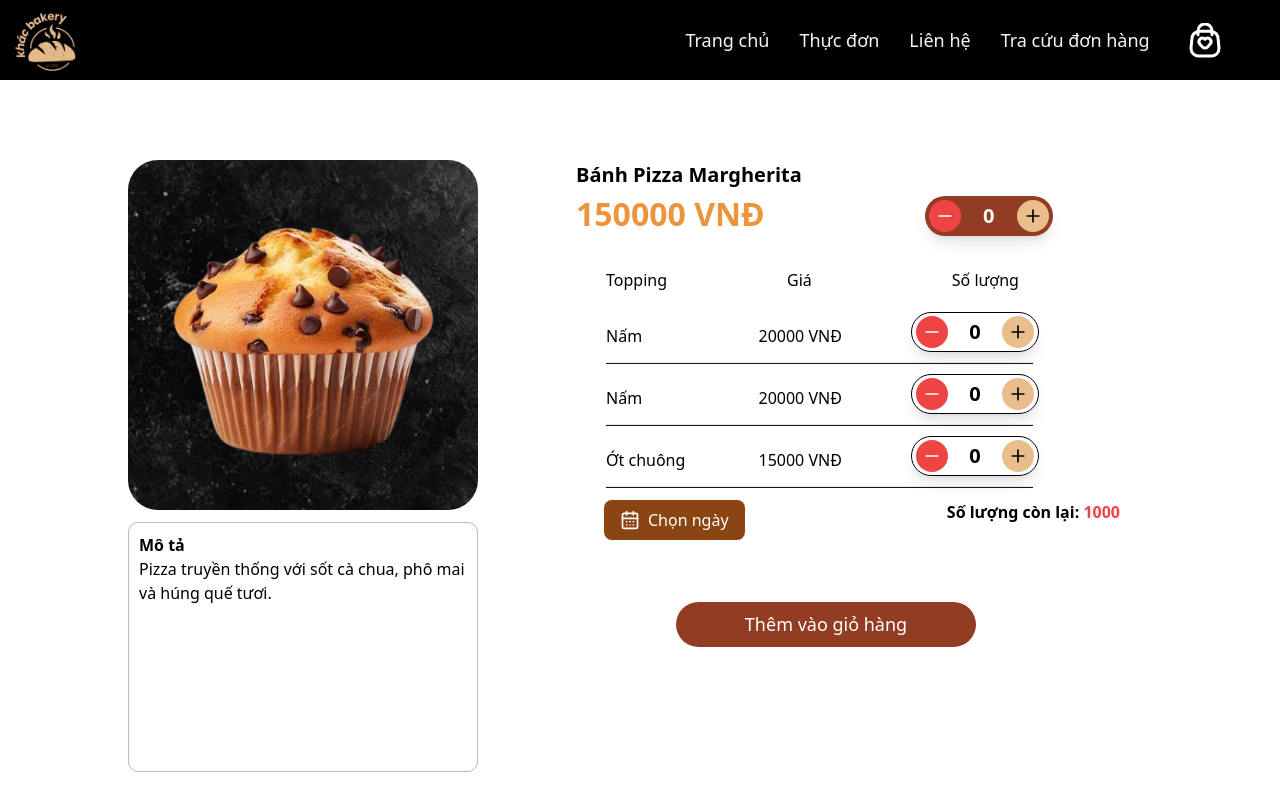
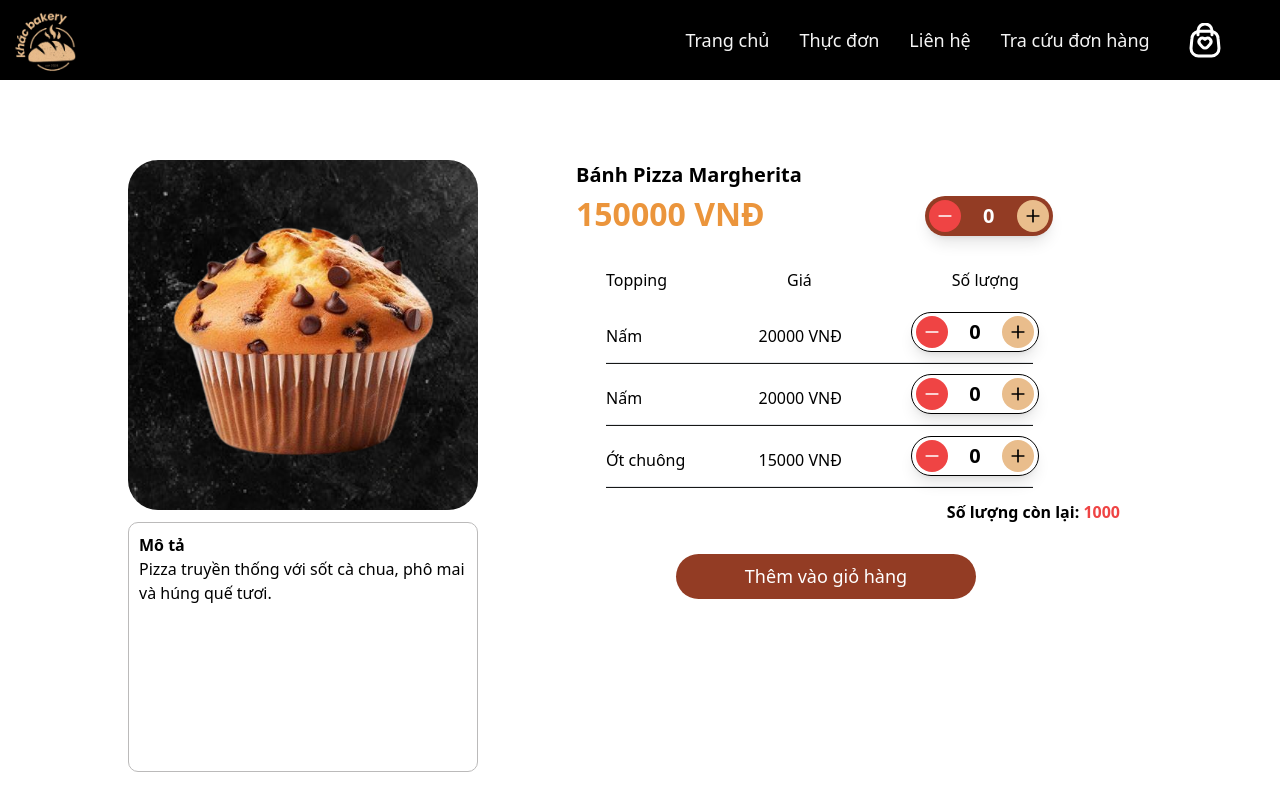
Before and after one commit to devkcng/bakery-store, a Next.js app: page /product in a window 1280 px wide. Shown: the top 800 px of the page. Built offline with nearby package versions, Linux system fonts and the light colour scheme; a web font is replaced by a local one.

Commit message:
modify removed and rearranged imports in various components

```diff
--- a/src/app/product/page.tsx
+++ b/src/app/product/page.tsx
@@ -1,11 +1,9 @@
 "use client";
 import Footer from "@/components/Footer/footer";
-import Header from "@/components/header/header";
 import NavBar from "@/components/header/nav-bar";
 import CartItem, {
   ProductAttribute,
 } from "@/components/section/detail-product-section/detail-product-section";
-import React from "react";
 
 const ProductDetail = () => {
   const Item: ProductAttribute = {
--- a/src/components/header/header.tsx
+++ b/src/components/header/header.tsx
@@ -1,7 +1,6 @@
 "use client";
-import React, { useEffect, useState } from "react";
+import { useEffect, useState } from "react";
 import "./header.css";
-import Button from "../button/button";
 import NavBar from "./nav-bar";
 
 const Header = () => {
--- a/src/components/item-card/item-card.tsx
+++ b/src/components/item-card/item-card.tsx
@@ -1,9 +1,7 @@
-import Image from "next/image";
-import React, { FC } from "react";
+import { useRouter } from "next/navigation";
+import { FC } from "react";
 import Button from "../button/button";
 import "./item-card.css";
-import Link from "next/link";
-import { useRouter } from "next/navigation";
 export interface ItemProps {
   imagePath: string;
   itemName: string;
--- a/src/components/item-order/item-order.tsx
+++ b/src/components/item-order/item-order.tsx
@@ -1,7 +1,6 @@
-import React, { FC } from "react";
+import { FC } from "react";
+import { ItemProps } from "../item-card/item-card";
 import "./item-order.css";
-import ItemCard, { ItemProps } from "../item-card/item-card";
-import internal from "stream";
 export interface DetailOrder {
   itemInfo: ItemProps;
   itemCount: number;
--- a/src/components/recipeMainpage/recipeMainpage.tsx
+++ b/src/components/recipeMainpage/recipeMainpage.tsx
@@ -1,6 +1,4 @@
-import React from "react";
 import "./recipe.css";
-import { posix } from "path";
 
 const RecipeMainpage = () => {
   return (
--- a/src/components/section/detail-product-section/detail-product-section.tsx
+++ b/src/components/section/detail-product-section/detail-product-section.tsx
@@ -1,8 +1,7 @@
-import React, { FC } from "react";
-import Image from "next/image";
+import { FC } from "react";
+import QuantityButton from "../../button/quantity-btn";
 import "./detail-product-section.css";
-import QuantityButton from "../../button/quantity-btn";
-import DateSelector from "../../date-picker/DatePicker";
+// import DateSelector from "../../date-picker/DatePicker";
 import ItemCard, { ItemProps } from "@/components/item-card/item-card";
 
 type Topping = {
@@ -103,9 +102,7 @@ const CartItem: FC<CartItemProps> = ({ product }) => {
               ))}
           </div>
           <div className="mt-3  ml-7 flex justify-between">
-            <div>
-              <DateSelector></DateSelector>
-            </div>
+            <div>{/* <DateSelector></DateSelector> */}</div>
             <span className="mr-[6rem] font-semibold">
               Số lượng còn lại:
               <span className="text-red-500 font-bold"> 1000</span>
--- a/src/components/section/menu-section/menu-section.tsx
+++ b/src/components/section/menu-section/menu-section.tsx
@@ -1,8 +1,8 @@
 "use client";
-import React, { FC, useState } from "react";
+import { useState } from "react";
+import ItemCard from "../../item-card/item-card";
 import MenuTabs from "../../menu-tabs/menu-tabs";
 import SearchBar from "../../search-bar/search-bar";
-import ItemCard from "../../item-card/item-card";
 
 const MenuSection = () => {
   const options = ["Tất cả", "Bán chạy", "Bánh ngọt", "Bánh mặn"];
```
Also changed, not shown: src/app/page.tsx (+5 -18 lines), src/components/section/order-info-section/orderInfo-section.tsx (+4 -4 lines).
